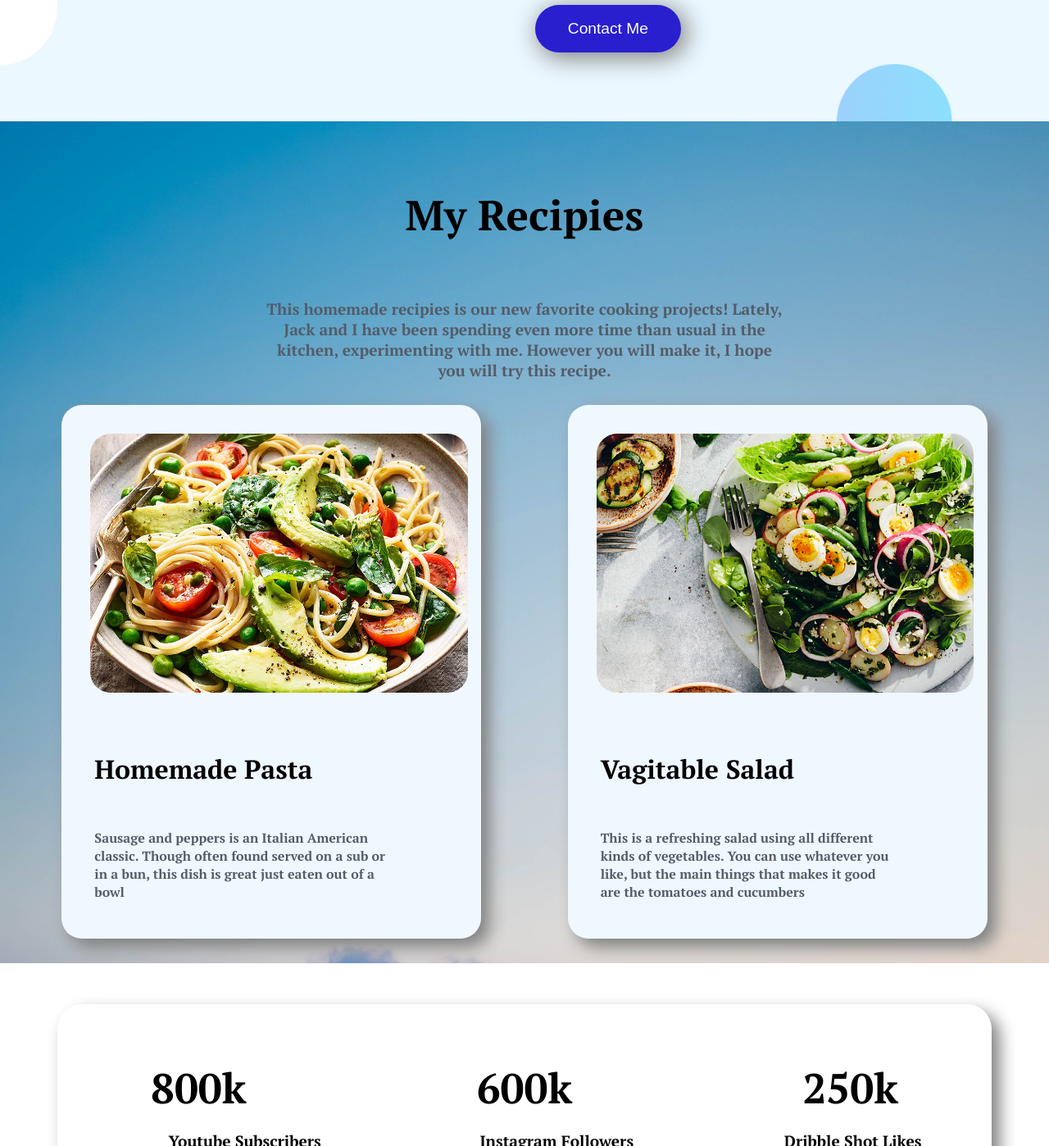
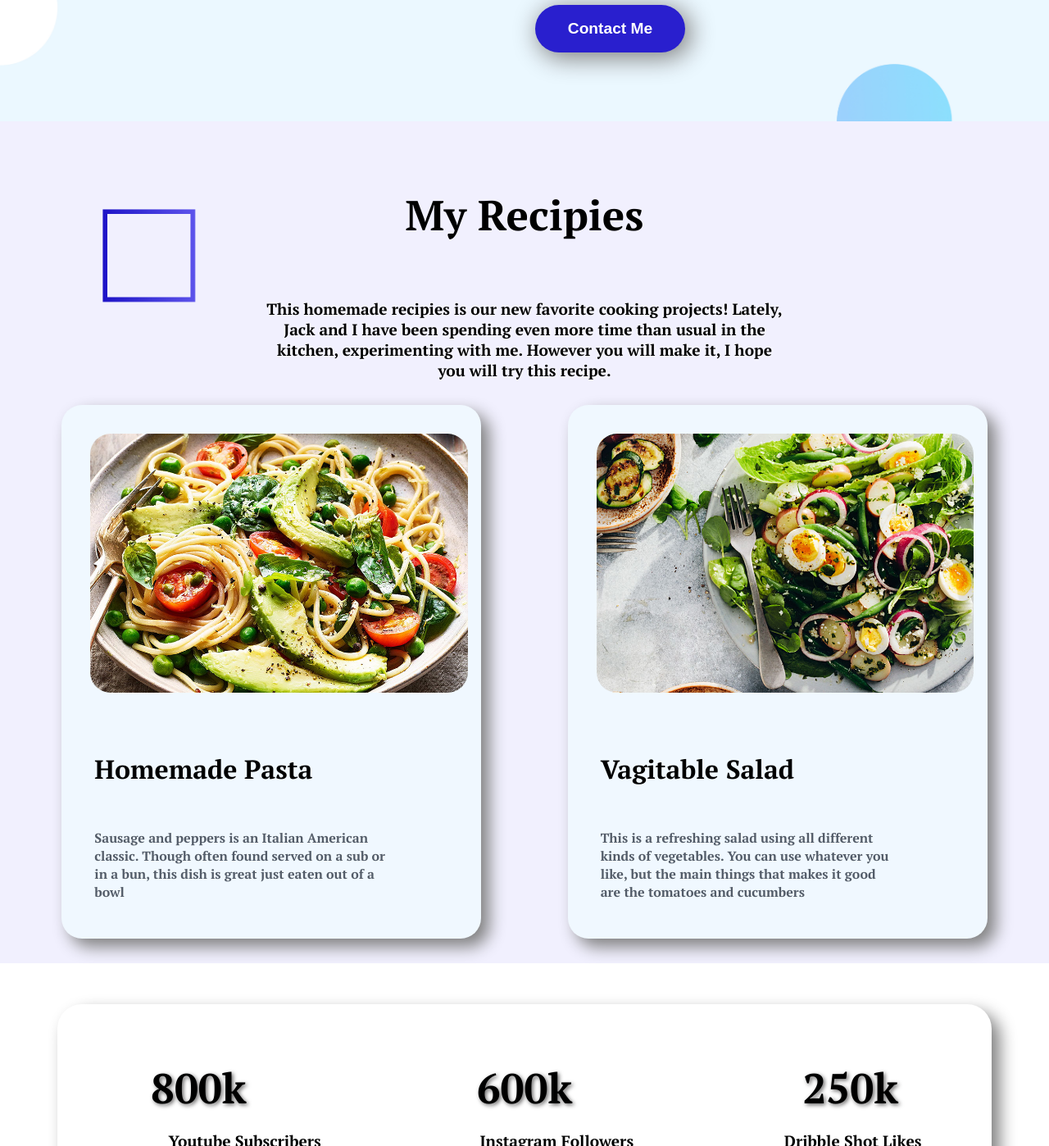
Before and after one commit to BayezidMostafa/gym-website, a plain HTML site: page index.html in a window 1280 px wide. Shown: the part 1402-2800 px from the top of the page at 82% size. Drawn offline with Linux system fonts and the light colour scheme.

Commit message:
final blow

```diff
--- a/css/style.css
+++ b/css/style.css
@@ -40,6 +40,7 @@ body {
 }
 
 .button {
+    font-weight: 700;
     color: white;
     box-shadow: 5px 5px 30px 2px gray;
     border-color: transparent;
@@ -53,8 +54,9 @@ body {
 }
 
 .button:hover {
-    box-shadow: 2px 2px 20px 1px blue;
-    color: #291FCE;
+    font-weight: 700;
+    box-shadow: 2px 2px 20px 1px rgb(151, 151, 228);
+    color: #000000;
     border-color: transparent;
     border-radius: 30px;
     font-size: 1.2rem;
@@ -101,7 +103,7 @@ body {
 }
 
 .recipes {
-    background-image: url(last-banner.png);
+    background-image: url(frame1.jpg);
     background-size: cover;
 }
 
@@ -110,11 +112,12 @@ body {
 }
 
 .cook-details {
+    text-shadow: .4px .4px 5px white;
     padding-top: 2%;
     margin: auto;
     width: 50%;
     font-size: 1.2rem;
-    color: #535c68;
+    color: #000000;
 }
 
 .detailed-recipe {
@@ -129,6 +132,17 @@ body {
     box-shadow: 10px 10px 20px gray;
     margin: 30px;
     border-radius: 25px;
+    transition: 200ms;
+}
+
+.plate:hover {
+    background-color: rgb(222, 225, 255);
+    width: 40%;
+    box-shadow: 10px 10px 20px gray;
+    margin: 30px;
+    border-radius: 25px;
+    transition: 200ms;
+    cursor: pointer;
 }
 
 .food {
@@ -144,6 +158,7 @@ body {
 }
 
 .recipe-details {
+    text-shadow: 2px px 10px rgb(255, 255, 255);
     font-size: 1.2;
     color: #535c68;
     width: 70%;
@@ -151,13 +166,13 @@ body {
 }
 
 .fam-followers {
-
     margin: 50px 70px;
     box-shadow: 10px 10px 20px gray;
     border-radius: 30px;
 }
 
 .upper-one {
+    text-shadow: 2px 2px 5px #6b6a6a;
     height: 135px;
     margin: auto;
     width: 80%;
```
Also changed, not shown: 1 other file.
